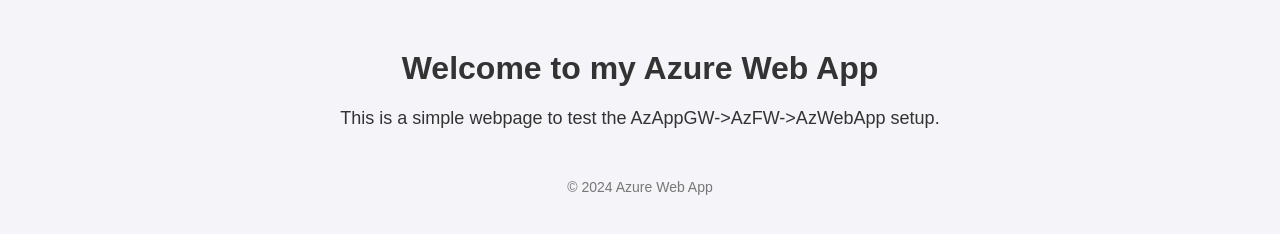
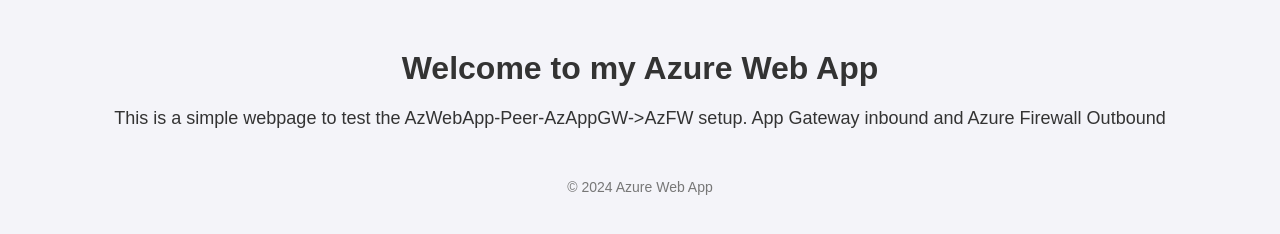
Before and after one commit to adrian4ascu/webapptest, a website: page public/index.html in a window 1280 px wide. Drawn offline with Linux system fonts and the light colour scheme.

Commit message:
Update index to speficy the app is going via private peering.

```diff
--- a/public/index.html
+++ b/public/index.html
@@ -3,7 +3,7 @@
 <head>
     <meta charset="UTF-8">
     <meta name="viewport" content="width=device-width, initial-scale=1.0">
-    <title>Azure Web App Test</title>
+    <title>Private Peering Azure Web App Test</title>
     <style>
         body {
             font-family: Arial, sans-serif;
@@ -29,7 +29,7 @@
 </head>
 <body>
     <h1>Welcome to my Azure Web App</h1>
-    <p>This is a simple webpage to test the AzAppGW->AzFW->AzWebApp setup.</p>
+    <p>This is a simple webpage to test the AzWebApp-Peer-AzAppGW->AzFW setup. App Gateway inbound and Azure Firewall Outbound</p>
     <footer>
         &copy; 2024 Azure Web App
     </footer>
```
